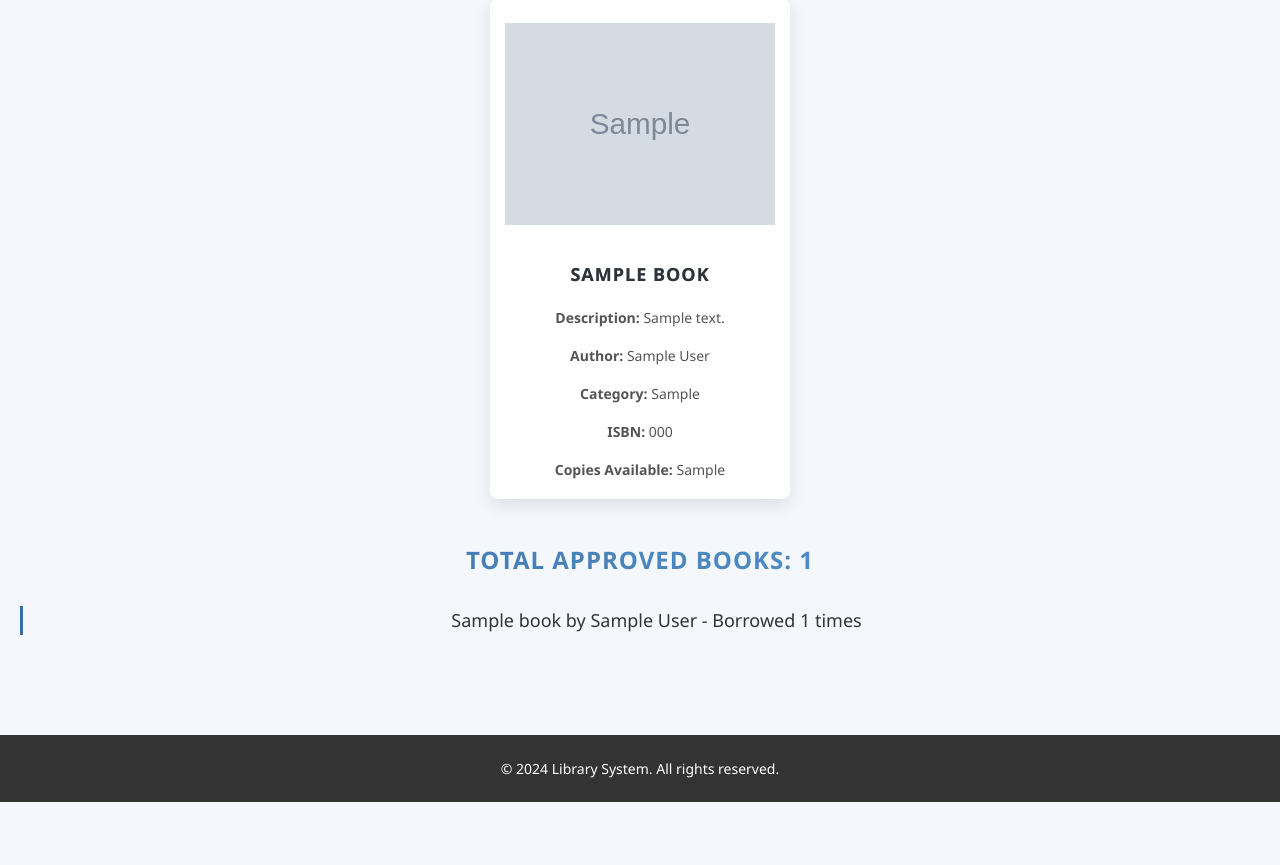
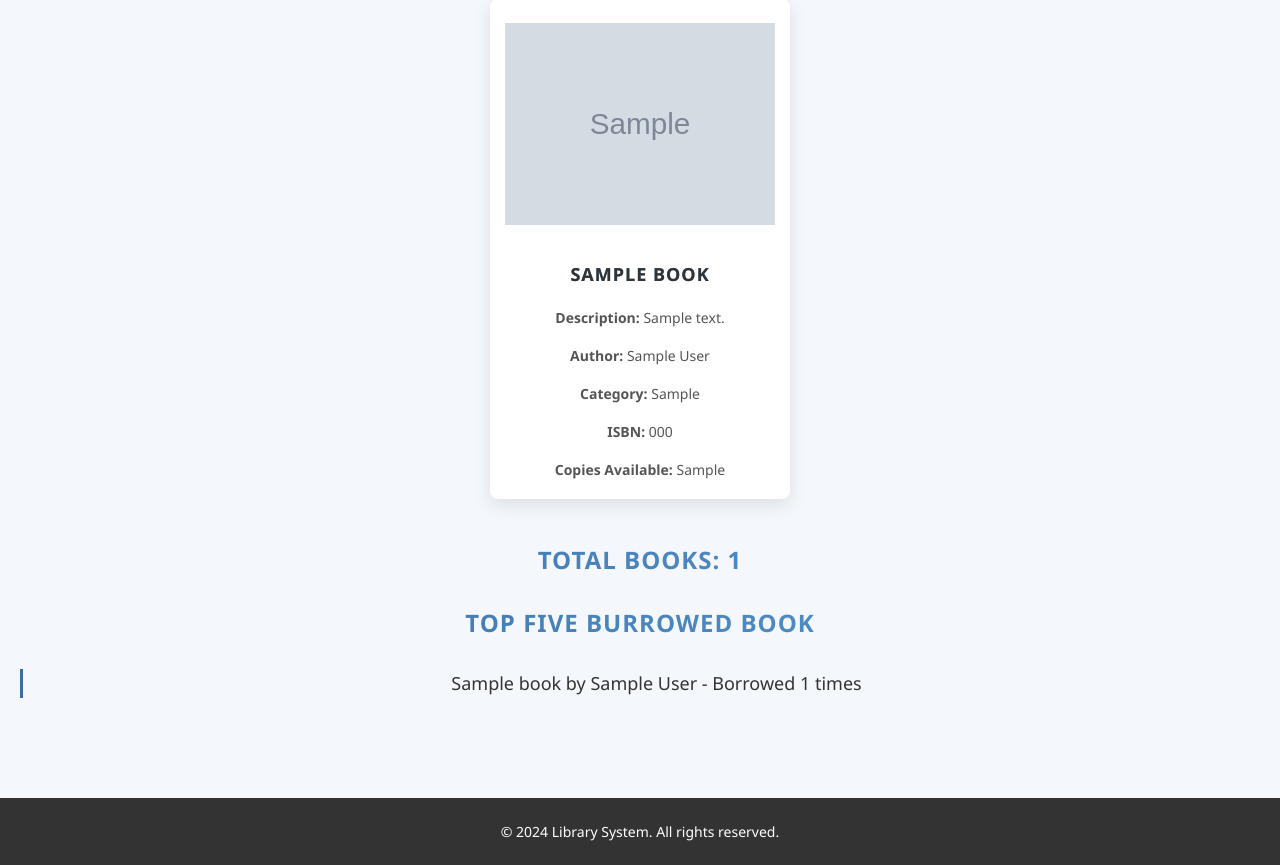
Before and after one commit to QAYee/library, a PHP site: page /home.php in a window 1280 px wide. Shown: the part 643-1508 px from the top of the page. Before the commit the page ends 1445 px from the top, so only its background shows below. Run offline with PHP 8.4, Linux system fonts and the light colour scheme; tables that the repository leaves empty or names only in its code hold one stand-in row (values such as "Sample post"); grey boxes marked "Sample" are stand-in pictures; some libraries are stand-ins or nearby versions.

Commit message:
design lang

```diff
--- a/home.php
+++ b/home.php
@@ -298,8 +298,9 @@ if (!$result) {
                 ?>
 
             </div>
+
             <div>
-  <?php
+            <?php
     // Initialize the database connection
     $db = new DatabaseConnect();
     $conn = $db->connectDB();
@@ -308,20 +309,20 @@ if (!$result) {
         echo "Database connection failed.";
     } else {
         try {
-            // Fetch the count of approved books from the transactions table
-            $approvedBooksQuery = "
-                SELECT COUNT(DISTINCT book_id) AS approved_count
-                FROM transactions
-                WHERE status = 'approved'";
-            $approvedBooksResult = mysqli_query($conn, $approvedBooksQuery);
-            $approvedBooksCount = 0;
+            // Fetch the count of books in the books table
+            $booksCountQuery = "
+                SELECT COUNT(*) AS books_count
+                FROM books";
+            $booksCountResult = mysqli_query($conn, $booksCountQuery);
+            $booksCount = 0;
 
-            if ($approvedBooksResult && mysqli_num_rows($approvedBooksResult) > 0) {
-                $approvedBooksData = mysqli_fetch_assoc($approvedBooksResult);
-                $approvedBooksCount = isset($approvedBooksData['approved_count']) ? (int)$approvedBooksData['approved_count'] : 0;
+            if ($booksCountResult && mysqli_num_rows($booksCountResult) > 0) {
+                $booksData = mysqli_fetch_assoc($booksCountResult);
+                $booksCount = isset($booksData['books_count']) ? (int)$booksData['books_count'] : 0;
             }
 
-            echo "<h3>Total Approved Books: {$approvedBooksCount}</h3>";
+            echo "<h3>Total Books: {$booksCount}</h3>";
+            echo"<div><h3>Top Five Burrowed Book</h3></div>";
 
             // Fetch top 5 popular books based on total borrows
             $popularBooksQuery = "
@@ -350,7 +351,8 @@ if (!$result) {
             echo "Error fetching data: " . $e->getMessage();
         }
     }
-    ?>
+?>
+
     <style>
 
   </style>
```
